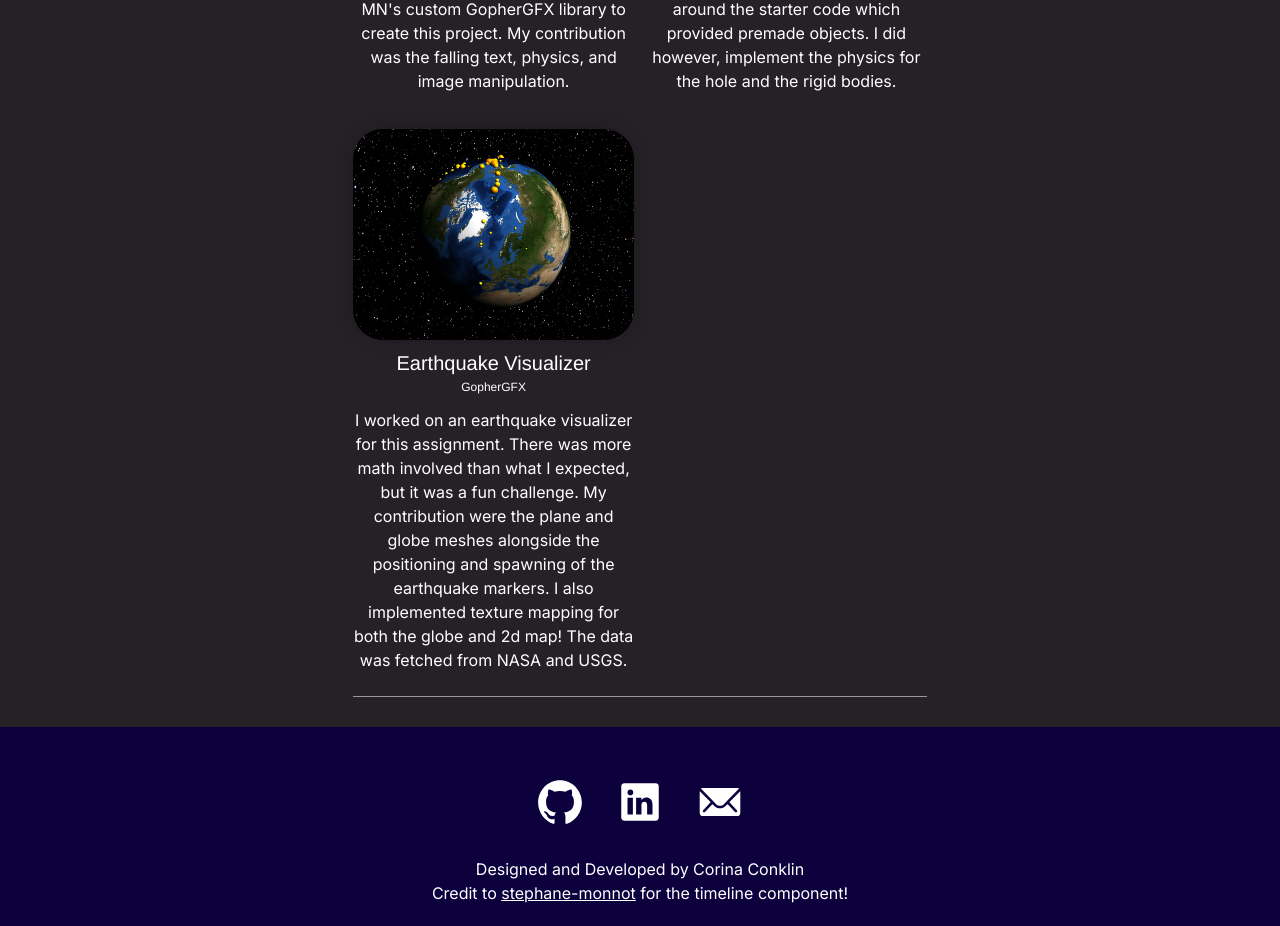
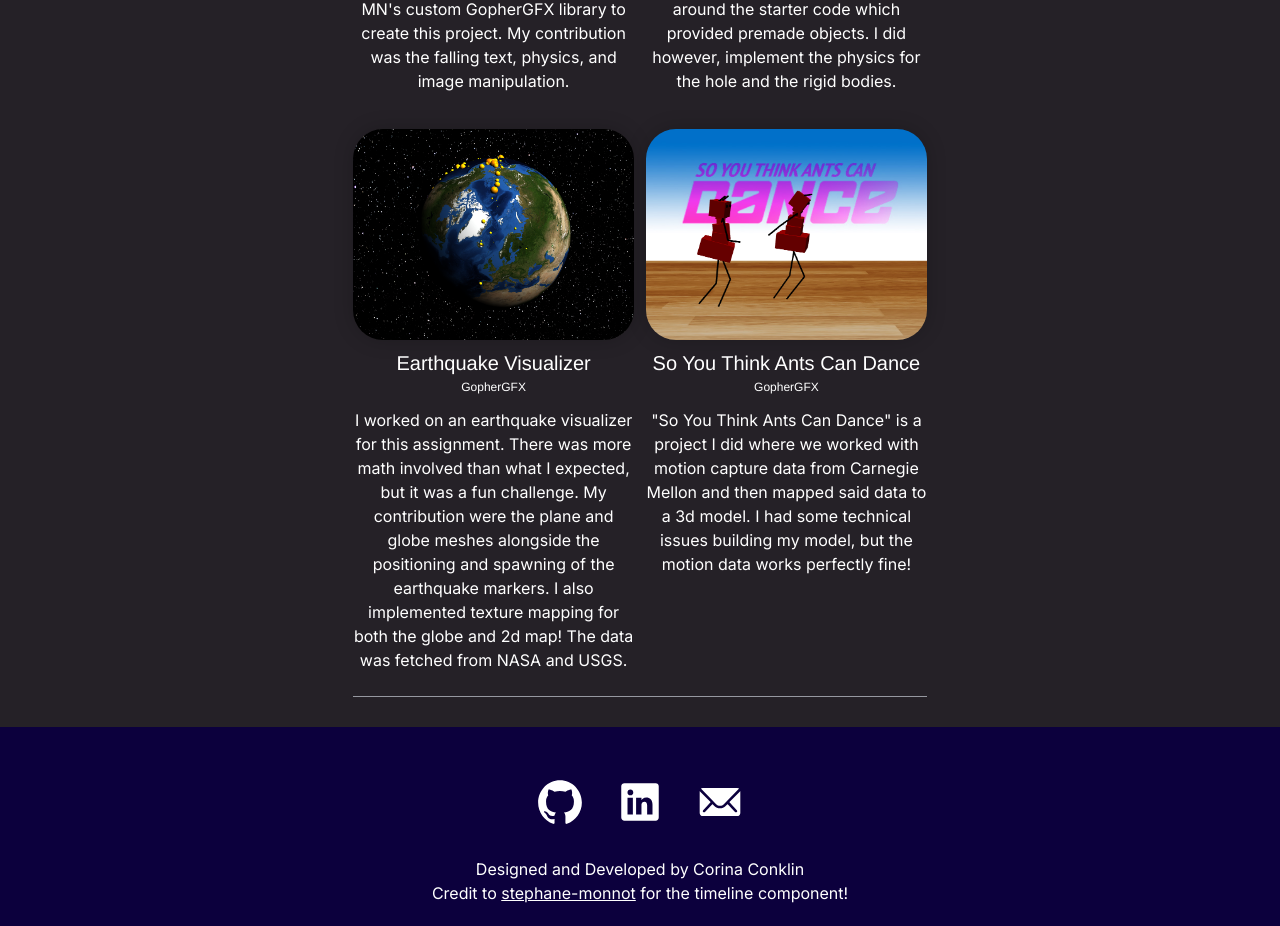
Before and after one commit to CorinaNC/corinanc.site, a Next.js app: page /projects in a window 1280 px wide. Shown: the part 1840-2766 px from the top of the page. Built offline with nearby package versions, Linux system fonts and the light colour scheme.

Commit message:
new project

```diff
--- a/src/app/projects/page.tsx
+++ b/src/app/projects/page.tsx
@@ -11,6 +11,7 @@ import porfolioSite from "../public/images/portfolio.png"
 import rainingHelvetica from "../public/images/helvetica.png"
 import holeInTheGround from "../public/images/hole.png"
 import earthquakeVisualizer from "../public/images/earthQuake.png"
+import antsDance from "../public/images/ant.png"
 
 export default function Projects() {
     return (
@@ -106,6 +107,17 @@ export default function Projects() {
                         I worked on an earthquake visualizer for this assignment.  There was more math involved than what I expected, but it was a fun challenge.  My contribution were the plane and globe meshes alongside the positioning and spawning of the earthquake markers.  I also implemented texture mapping for both the globe and 2d map!  The data was fetched from NASA and USGS.
                     </Text>
                 </Section>
+                <Section delay={0.1}>
+                    <WorkGridItem
+                        href="https://csci-4611-fall-2024.github.io/assignment-4-CorinaNC/"
+                        title="So You Think Ants Can Dance"
+                        thumbnail={antsDance.src}>
+                        GopherGFX
+                    </WorkGridItem>
+                    <Text fontFamily="Inter" textAlign="center">
+                        "So You Think Ants Can Dance" is a project I did where we worked with motion capture data from Carnegie Mellon and then mapped said data to a 3d model.  I had some technical issues building my model, but the motion data works perfectly fine!
+                    </Text>
+                </Section>
             </SimpleGrid>
             <Divider mb={30} />
         </Container>
```
Also changed, not shown: src/app/public/images/ant.png (added).
